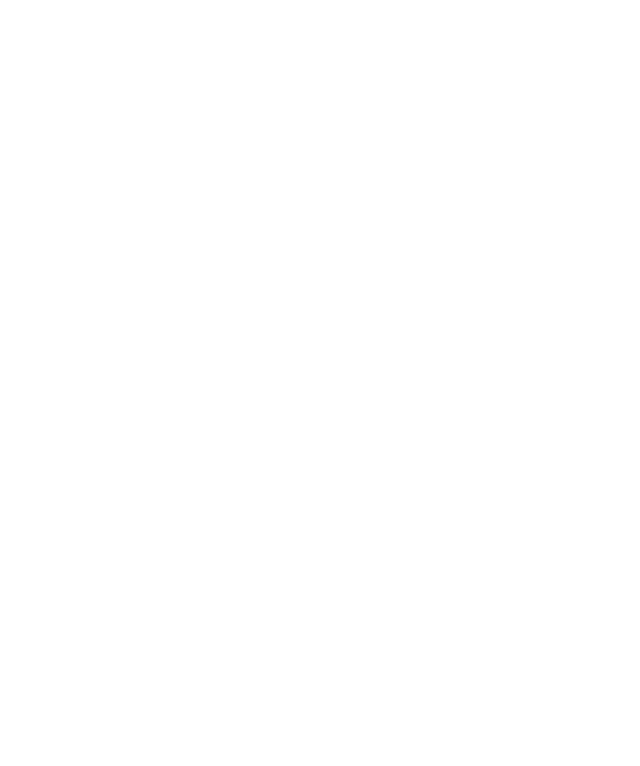
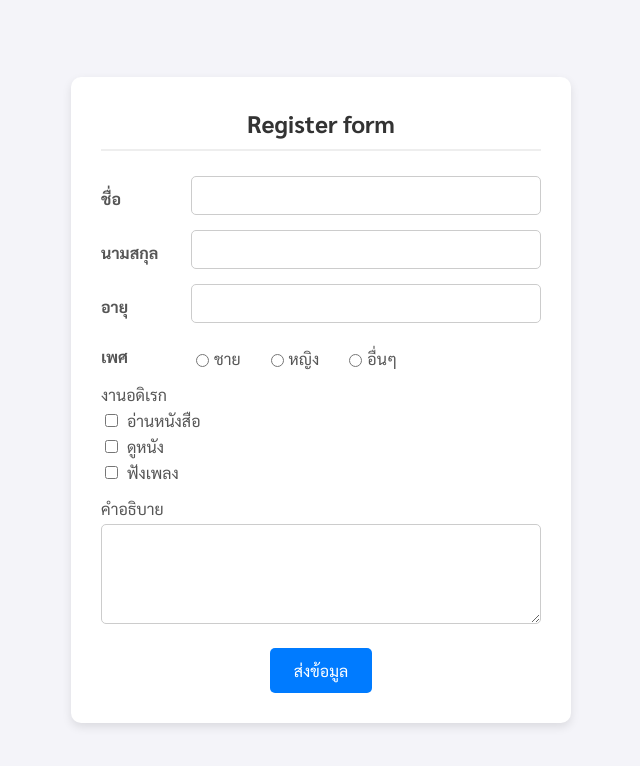
Before and after one commit to gulflnwza007/241_700, a plain HTML site: page JS/index.html in a window 1280 px wide. Shown: the whole page, without its empty margins (319-959 px from the left). Drawn offline with Linux system fonts and the light colour scheme.

Commit message:
add frontend

```diff
--- a/JS/index.html
+++ b/JS/index.html
@@ -1,11 +1,64 @@
 <!DOCTYPE html>
 <html lang="en">
 <head>
+
     <meta charset="UTF-8">
     <meta name="viewport" content="width=device-width, initial-scale=1.0">
     <title>Document</title>
+    <link rel="stylesheet" href="styles.css">
+
 </head>
 <body>
-    <script src="main.js"></script>
+    <div class="container">
+        <div class="header">
+            Register form
+        </div>
+        <div class="flex form-input">
+            <div class="header-form">ชื่อ</div>
+            <input class="form" name="firstname" type="text">
+        </div>
+        <div class="flex form-input">
+            <div class="header-form">นามสกุล</div>
+            <input class="form" name="lastname" type="text">
+        </div>
+        <div class="flex form-input">
+            <div class="header-form">อายุ</div>
+            <input class="form" name="age" type="number" min="0" max="100">
+        </div>
+        <div class="flex gender form-input">
+            <div class="header-form">เพศ</div>
+            <div class="flex">
+                <div>
+                    <input name="gender" type="radio"> ชาย
+                </div>
+                <div>
+                    <input name="gender" type="radio"> หญิง
+                </div>
+                <div>
+                    <input name="gender" type="radio"> อื่นๆ
+                </div>
+            </div>
+        </div>
+        <div class="form-input">
+            งานอดิเรก
+            <div>
+                <input name="interest" type="checkbox" value="อ่านหนังสือ"> อ่านหนังสือ
+            </div>
+            <div>
+                <input name="interest" type="checkbox" value="ดูหนัง"> ดูหนัง
+            </div>
+            <div>
+                <input name="interest" type="checkbox" value="ฟังเพลง"> ฟังเพลง
+            </div>
+        </div>
+        <div class="form-input">
+            คำอธิบาย
+            <textarea name="description"></textarea>
+        </div>
+        <div class="center">
+            <button onclick="submitData()" class="button">ส่งข้อมูล</button>
+        </div>
+    </div>
+    <script src="index.js"></script>
 </body>
 </html>
--- /dev/null
+++ b/JS/styles.css
@@ -0,0 +1,141 @@
+/* นำเข้าฟอนต์ภาษาไทยจาก Google Fonts เพื่อความสวยงาม */
+@import url('https://fonts.googleapis.com/css2?family=Sarabun:wght@400;700&display=swap');
+
+/* ตั้งค่าพื้นฐาน */
+* {
+    box-sizing: border-box; /* ให้ Padding ไม่ไปเพิ่มขนาดของกล่อง */
+}
+
+body {
+    font-family: 'Sarabun', sans-serif;
+    background-color: #f4f4f9; /* สีพื้นหลังเว็บแบบเทาอ่อนสบายตา */
+    display: flex;
+    justify-content: center;
+    align-items: center;
+    min-height: 100vh;
+    margin: 0;
+}
+
+/* กล่องคอนเทนเนอร์หลัก */
+.container {
+    background-color: white;
+    width: 100%;
+    max-width: 500px; /* จำกัดความกว้างไม่ให้เกิน 500px */
+    padding: 30px;
+    border-radius: 10px;
+    box-shadow: 0 4px 10px rgba(0, 0, 0, 0.1); /* เงาให้ดูมีมิติ */
+}
+
+/* ส่วนหัวแบบฟอร์ม */
+.header {
+    text-align: center;
+    font-size: 24px;
+    font-weight: bold;
+    color: #333;
+    margin-bottom: 25px;
+    padding-bottom: 10px;
+    border-bottom: 2px solid #eee;
+}
+
+/* คลาสจัด layout แบบ Flexbox */
+.flex {
+    display: flex;
+    align-items: center;
+    gap: 10px; /* ระยะห่างระหว่าง elements */
+}
+
+/* แถวของ Input แต่ละแถว */
+.form-input {
+    margin-bottom: 15px;
+    color: #555;
+}
+
+/* ป้ายกำกับหน้าช่องกรอก (เช่น ชื่อ, นามสกุล) */
+.header-form {
+    min-width: 80px; /* กำหนดความกว้างขั้นต่ำเพื่อให้ Input ด้านหลังตรงกัน */
+    font-weight: bold;
+}
+
+/* ช่องกรอกข้อมูล (Text Input) */
+.form {
+    width: 100%;
+    padding: 10px;
+    border: 1px solid #ccc;
+    border-radius: 5px;
+    font-family: 'Sarabun', sans-serif;
+    outline: none;
+    transition: border-color 0.3s;
+}
+
+.form:focus {
+    border-color: #007bff; /* เปลี่ยนสีขอบเมื่อคลิกพิมพ์ */
+}
+
+/* จัดการส่วนเพศ (Radio Buttons) */
+.gender .flex > div {
+    display: flex;
+    align-items: center;
+    margin-right: 15px;
+}
+
+input[type="radio"], input[type="checkbox"] {
+    margin-right: 5px;
+    cursor: pointer;
+}
+
+/* ส่วนงานอดิเรก (Checkbox) */
+.form-input div {
+    margin-top: 5px;
+}
+
+/* กล่องข้อความยาว (Textarea) */
+textarea {
+    width: 100%;
+    height: 100px;
+    padding: 10px;
+    margin-top: 5px;
+    border: 1px solid #ccc;
+    border-radius: 5px;
+    font-family: 'Sarabun', sans-serif;
+    resize: vertical; /* ย่อขยายได้แค่แนวตั้ง */
+}
+
+/* จัดปุ่มให้อยู่ตรงกลาง */
+.center {
+    text-align: center;
+    margin-top: 20px;
+}
+
+/* ปุ่มส่งข้อมูล */
+.button {
+    background-color: #007bff; /* สีน้ำเงิน */
+    color: white;
+    border: none;
+    padding: 12px 24px;
+    font-size: 16px;
+    border-radius: 5px;
+    cursor: pointer;
+    transition: background-color 0.3s;
+    font-family: 'Sarabun', sans-serif;
+}
+
+.button:hover {
+    background-color: #0056b3; /* สีเข้มขึ้นเมื่อเอาเมาส์ชี้ */
+}
+
+/* Responsive: ปรับเป็นแนวตั้งเมื่อหน้าจอเล็กมาก (มือถือ) */
+@media (max-width: 400px) {
+    .flex {
+        flex-direction: column;
+        align-items: flex-start;
+    }
+
+    .header-form {
+        margin-bottom: 5px;
+    }
+
+    /* ยกเว้นส่วนเพศให้เรียงแนวนอนเหมือนเดิม */
+    .gender .flex {
+        flex-direction: row;
+    }
+}
```
